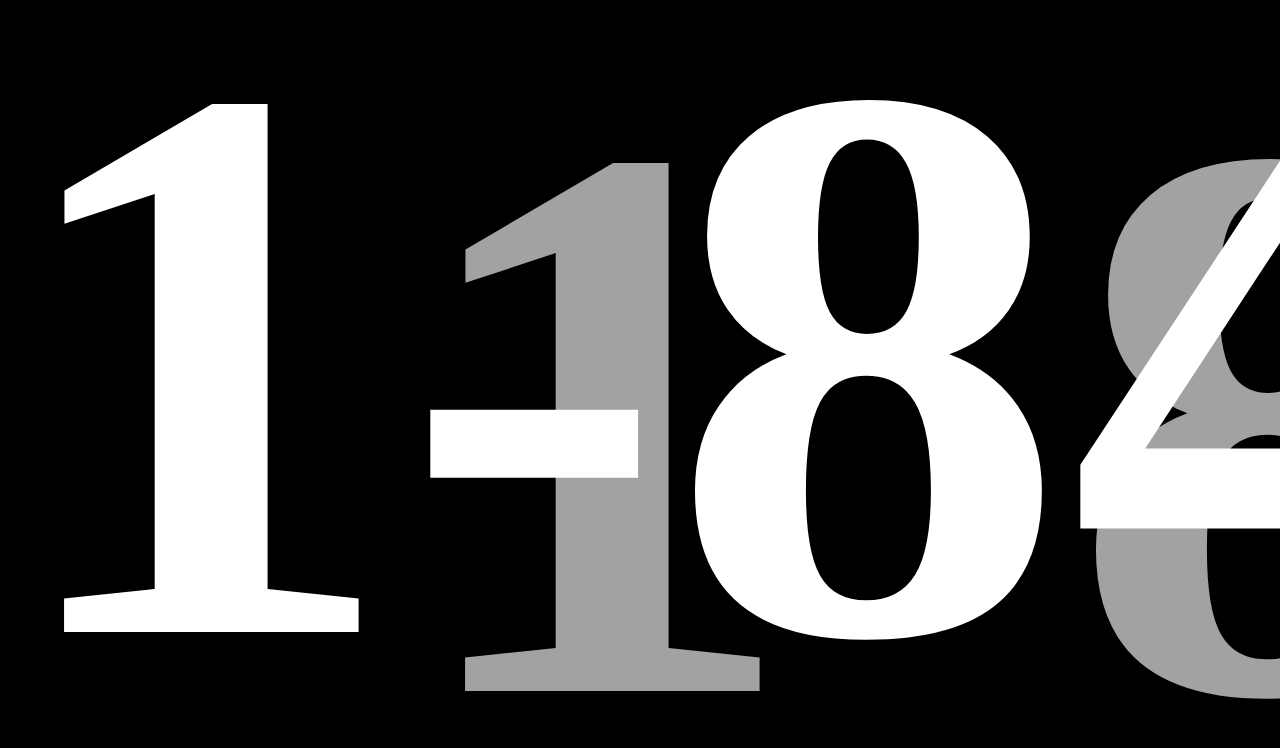
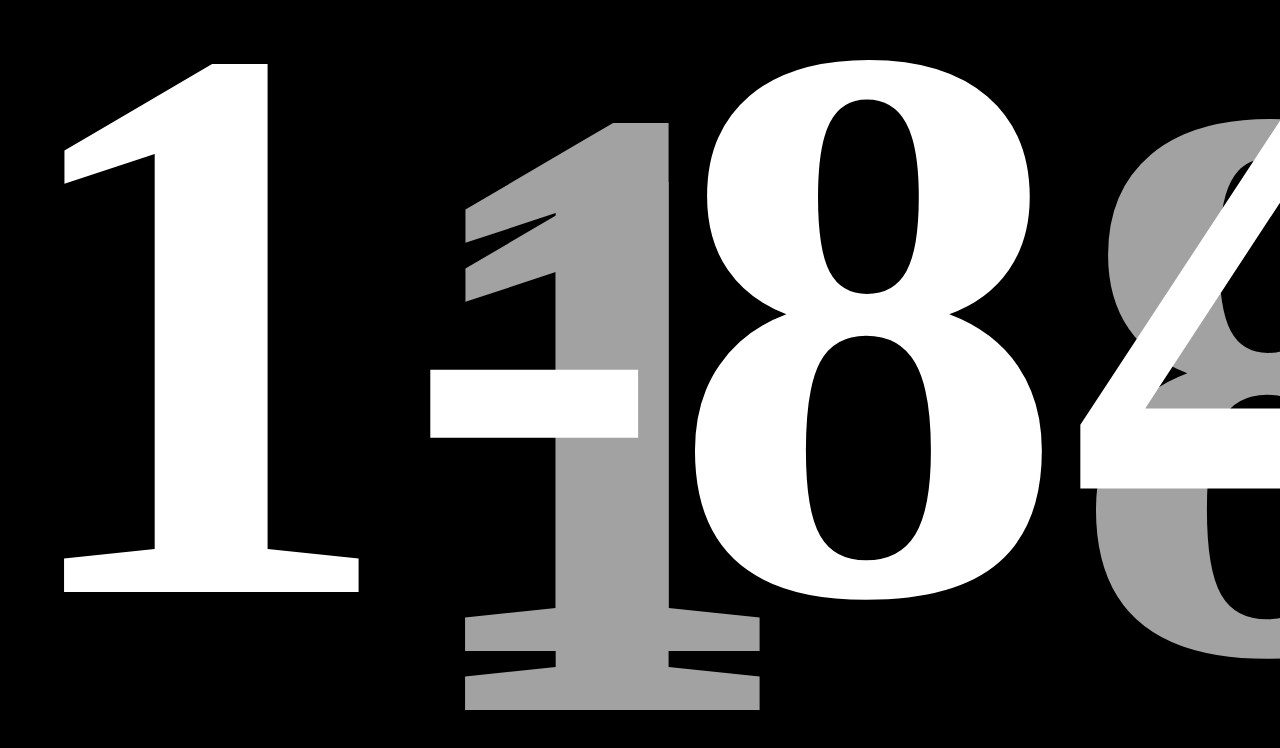
Before and after one commit to doaboa/1844callpaul, a plain HTML site: page index.html in a window 1280 px wide. Shown: the part 118-866 px from the top of the page. Drawn offline with Linux system fonts and the light colour scheme.

Commit message:
double height

```diff
--- a/index.html
+++ b/index.html
@@ -7,8 +7,9 @@
   <body>
     <div class='container'>
       <div class='letter'>
-        <span class="digit1">1</span>
+        <span class="digittall">1</span>
         <span class="digit2">1</span>
+        <span class="digit3">1</span>
       </div>
       <span class="dash">-</span>
       <div class='letter'>
--- a/sounds.js
+++ b/sounds.js
@@ -3,10 +3,12 @@ const colors = ['red', 'yellow', 'blue']
 
 Array.prototype.forEach.call(letters, letter => {
   letter.addEventListener('click', function() {
+    color = colors[Math.floor(Math.random() * 3)]
     if (letter.innerText.indexOf('A') !== -1) {
       letter.querySelector('.digit1a').style.textShadow = '0 1px 0 blue, 0 2px 0 blue, 0 3px 0 blue, 0 4px 0 blue, 0 5px 0 blue, 0 6px 0 blue, 0 7px 0 blue, 0 8px 0 blue, 0 9px 0 blue, 0 10px 0 blue, 0 11px 0 blue, 0 12px 0 blue, 0 13px 0 blue, 0 14px 0 blue, 0 15px 0 blue, 0 16px 0 blue, 0 17px 0 blue, 0 18px 0 blue, 0 19px 0 blue, 0 20px 0 blue, 0 21px 0 blue, 0 22px 0 blue, 0 23px 0 blue, 0 24px 0 blue, 0 25px 0 blue, 0 26px 0 blue, 0 27px 0 blue, 0 28px 0 blue, 0 29px 0 blue, 0 30px 0 blue, 0 31px 0 blue, 0 32px 0 blue, 0 33px 0 blue, 0 34px 0 blue, 0 35px 0 blue, 0 36px 0 blue, 0 37px 0 blue, 0 38px 0 blue, 0 39px 0 blue, 0 40px 0 blue, 0 41px 0 blue, 0 42px 0 blue, 0 43px 0 blue, 0 44px 0 blue, 0 45px 0 blue, 0 46px 0 blue, 0 47px 0 blue, 0 48px 0 blue, 0 49px 0 blue, 0 50px 0 blue, 0 51px 0 blue, 0 52px 0 blue, 0 53px 0 blue, 0 54px 0 blue, 0 55px 0 black, 0 56px 0 black, 0 57px 0 black, 0 58px 0 black, 0 59px 0 black'
     } else {
-      letter.querySelector('.digit2').style.color = colors[Math.floor(Math.random() * 3)]
+      letter.querySelector('.digit2').style.color = color
+      letter.querySelector('.digit3').style.color = color
     }
   })
 })
--- a/style.css
+++ b/style.css
@@ -4,7 +4,7 @@ body {
   font-family: 'Bangla Sangam MN';
   font-weight: 700;
   font-size: 100vh;
-  line-height: 1.2em;
+  line-height: 1.1em;
   letter-spacing: 1px;
   margin: 0;
   overflow-y: hidden;
@@ -32,10 +32,34 @@ body {
   z-index: -2;
 }
 
+.digittall {
+  display: inline-block;
+  cursor: pointer;
+  /*transition: all 0.3s;*/
+}
+
+.digittall:hover {
+  transform: translate(0, 5px);
+}
+
+.digittall:active {
+  transform: translate(0, 59px);
+  /*mix-blend-mode: overlay;*/
+  z-index: -2;
+}
+
 .digit2 {
   color: #a2a2a2;
   position: absolute;
   top: 59px;
+  z-index: -3;
+  transition: all 0.3s;
+}
+
+.digit3 {
+  color: #a2a2a2;
+  position: absolute;
+  top: 118px;
   z-index: -3;
   transition: all 0.3s;
 }
```
